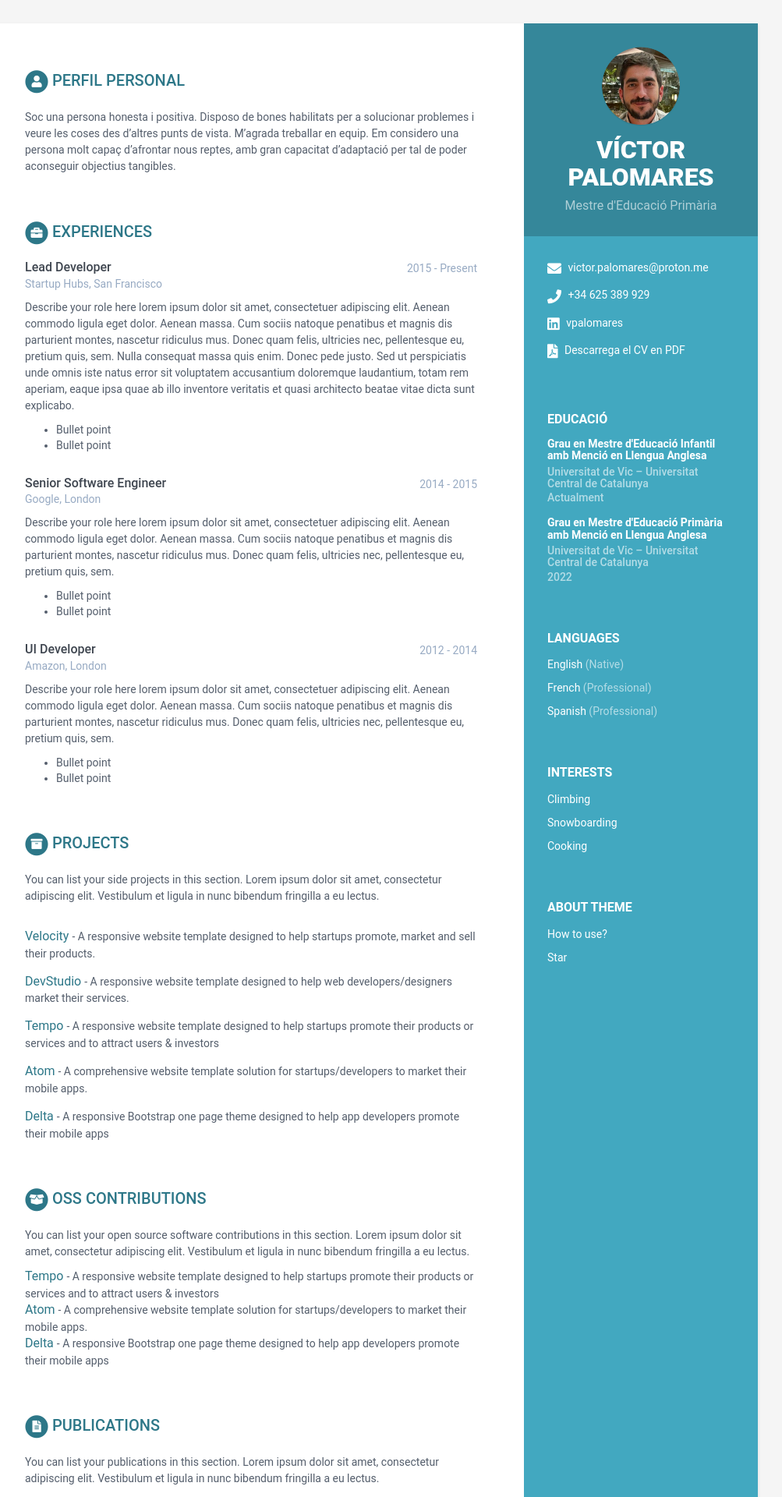
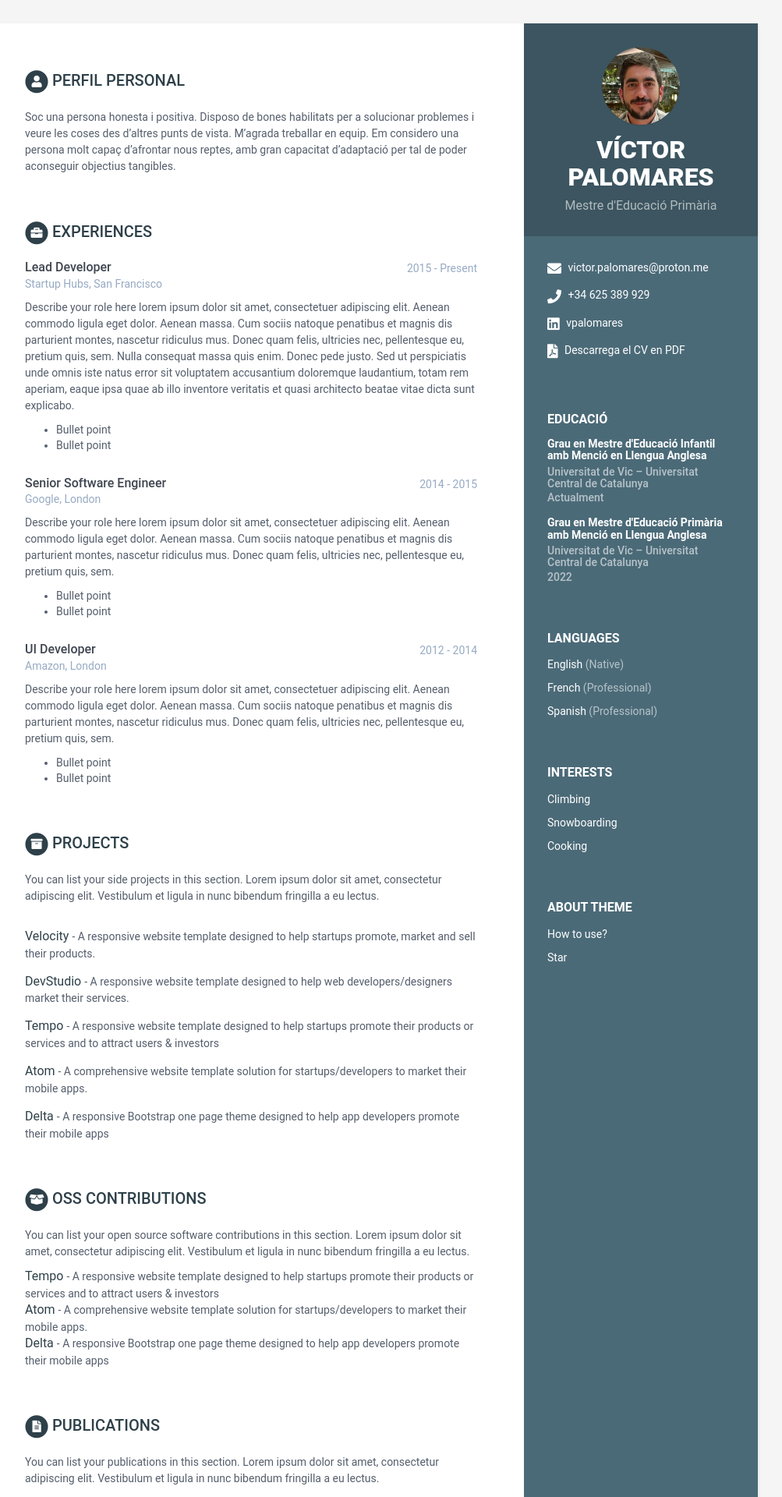
Before and after one commit to vpalomares/cv, a Jekyll site: the page built from index.html, in a window 1280 px wide. Shown: the top 1920 px of the page at 78% size, without its empty margins (168-1171 px from the left). Built offline with Jekyll 4.4.1, drawn with Linux system fonts in a browser that asks for light colours.

Commit message:
Update _config.yml

```diff
--- a/_config.yml
+++ b/_config.yml
@@ -6,11 +6,11 @@ url: 'http://webjeda.com'
 
 #change it according to your repository name
 # disabling since we are using a custom domain
-#baseurl: '/online-cv'
+#baseurl: '/cv'
 
 description: A beautiful Jekyll theme for creating resume
 # Style will be applied only after restarting the build or serve. Just choose one of the options.
-theme_skin: blue # blue turquoise green berry orange ceramic
+theme_skin: ceramic # blue turquoise green berry orange ceramic
 chrome_mobile_color: #use hex colors (ex:#1976d2) or leave empty if you don't want a color for chrome mobile searchbar
 
 # Tracker
```
